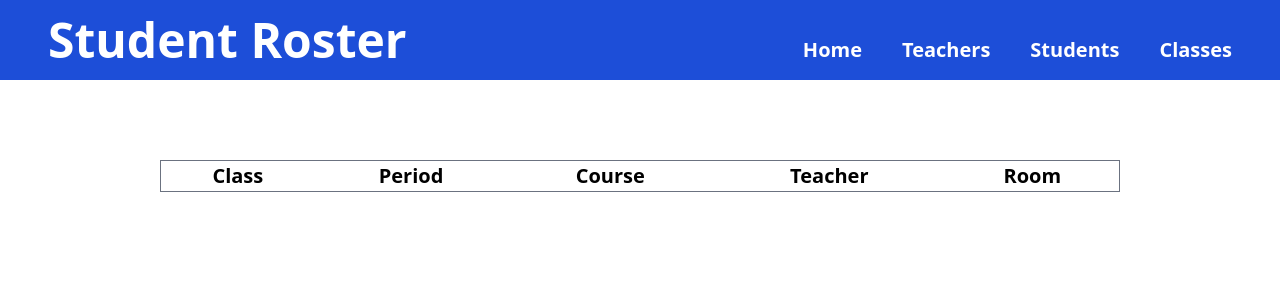
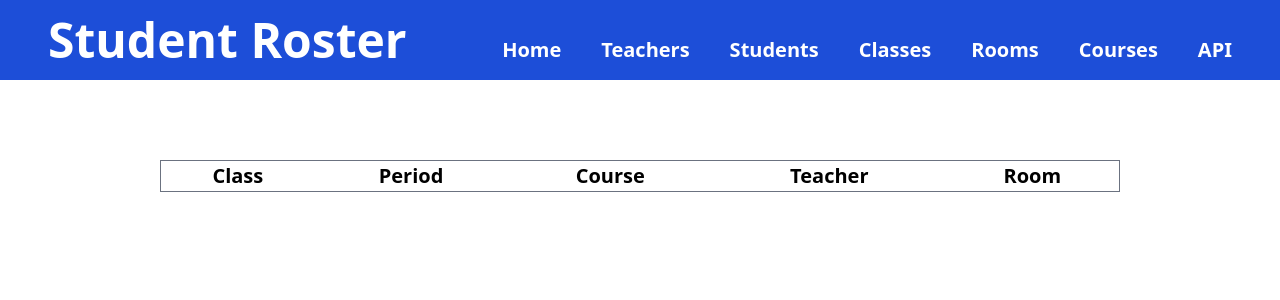
Before and after one commit to Maica08/Student-Rosters, a Flask app: page / in a window 1280 px wide. Shown: the top 300 px of the page. Run offline with Flask 3, Linux system fonts and the light colour scheme; data that the repository does not hold is empty; some libraries are stand-ins or nearby versions.

Commit message:
wip: rooms, roster, courses CRUD and templates

```diff
--- a/app.py
+++ b/app.py
@@ -250,7 +250,7 @@ def update_classes(idclasses):
         ), 200)
 
 @app.route("/classes/<int:idclasses>", methods=["DELETE"])
-def delete_classe(idclasses):
+def delete_class(idclasses):
     query = """DELETE FROM classes WHERE idclasses=%s"""
     rows = commit(query, idclasses)
 
@@ -258,5 +258,159 @@ def delete_classe(idclasses):
         {"message": "data deleted successfully", "rows_affected": rows}
         ), 200)
 
+
+# Rooms CRUD
+
+@app.route("/rooms", methods=["GET"])
+def get_rooms():
+    query = """
+    SELECT
+        idrooms,
+        description,
+        location
+    FROM rooms
+    ORDER BY location
+    """
+    results = execute_template(query)
+
+    if not results:
+        return make_response(jsonify({"message": "data not found"}), 404)
+    return render_template('classes.html', results=results)
+
+@app.route("/rooms", methods=["POST"])
+def add_rooms():
+    data = request.get_json()
+    location = data["location"]
+    description = data.get("description")
+    query = """INSERT INTO rooms (location, description) VALUES (%s, %s)"""
+    rows = commit(query, location, description)
+
+    return make_response(jsonify(
+        {"message": "data created successfully", "rows_affected": rows}
+        ), 201)
+
+@app.route("/rooms/<int:idrooms>", methods=["PUT"])
+def update_rooms(idrooms):
+    data = request.get_json()
+    location = data["location"]
+    description = data.get("description")
+
+    query = """UPDATE rooms SET location=%s, description=%s WHERE idrooms=%s"""
+    rows = commit(query, location, description, idrooms)
+
+    return make_response(jsonify(
+        {"message": "data updated successfully", "rows_affected": rows}
+        ), 200)
+
+@app.route("/rooms/<int:idrooms>", methods=["DELETE"])
+def delete_room(idrooms):
+    query = """DELETE FROM rooms WHERE idrooms=%s"""
+    rows = commit(query, idrooms)
+
+    return make_response(jsonify(
+        {"message": "data deleted successfully", "rows_affected": rows}
+        ), 200)
+
+# Courses CRUD
+
+@app.route("/courses", methods=["GET"])
+def get_courses():
+    query = """
+    SELECT
+        idcourses,
+        name,
+        code
+    FROM courses
+    ORDER BY location
+    """
+    results = execute_template(query)
+
+    if not results:
+        return make_response(jsonify({"message": "data not found"}), 404)
+    return render_template('classes.html', results=results)
+
+@app.route("/courses", methods=["POST"])
+def add_courses():
+    data = request.get_json()
+    name = data["name"]
+    code = data["code"]
+    query = """INSERT INTO courses (name, code) VALUES (%s, %s)"""
+    rows = commit(query, name, code)
+
+    return make_response(jsonify(
+        {"message": "data created successfully", "rows_affected": rows}
+        ), 201)
+
+@app.route("/courses/<int:idcourses>", methods=["PUT"])
+def update_courses(idcourses):
+    data = request.get_json()
+    name = data["name"]
+    code = data["code"]
+
+    query = """UPDATE courses SET name=%s, code=%s WHERE idcourses=%s"""
+    rows = commit(query, name, code, idcourses)
+
+    return make_response(jsonify(
+        {"message": "data updated successfully", "rows_affected": rows}
+        ), 200)
+
+@app.route("/courses/<int:idcourses>", methods=["DELETE"])
+def delete_course(idcourses):
+    query = """DELETE FROM courses WHERE idcourses=%s"""
+    rows = commit(query, idcourses)
+
+    return make_response(jsonify(
+        {"message": "data deleted successfully", "rows_affected": rows}
+        ), 200)
+
+# Roster CRUD
+
+@app.route("/roster", methods=["GET"])
+def get_roster():
+    query = """SELECT * FROM roster ORDER BY firstname"""
+    results = execute_template(query)
+
+    if not results:
+        return make_response(jsonify({"message": "data not found"}), 404)
+    return render_template('roster.html', results=results)
+
+@app.route("/roster", methods=["POST"])
+def add_roster():
+    data = request.get_json()
+    idclass = data.get("idclass")
+    idstudent = data.get("idstudent")
+    idteacher = data.get("idteacher")
+
+    query = """INSERT INTO roster (idclass, idstudent, idteacher) VALUES (%s, %s, %s)"""
+    rows = commit(query, idclass, idstudent, idteacher)
+
+    return make_response(jsonify(
+        {"message": "data created successfully", "rows_affected": rows}
+        ), 201)
+
+@app.route("/roster/<int:idroster>", methods=["PUT"])
+def update_roster(idroster):
+    data = request.get_json()
+    idclass = data.get("idclass")
+    idstudent = data.get("idstudent")
+    idteacher = data.get("idteacher")
+
+    query = """UPDATE roster SET idclass=%s, idstudent=%s, idteacher=%s WHERE idroster=%s"""
+    rows = commit(query, idclass, idstudent, idteacher, idroster)
+
+    return make_response(jsonify(
+        {"message": "data updated successfully", "rows_affected": rows}
+        ), 200)
+
+@app.route("/roster/<int:idroster>", methods=["DELETE"])
+def delete_roster(idroster):
+    query = """DELETE FROM roster WHERE idroster=%s"""
+    rows = commit(query, idroster)
+
+    return make_response(jsonify(
+        {"message": "data deleted successfully", "rows_affected": rows}
+        ), 200)
+
+
 if __name__ == "__main__":
     app.run(debug=True)
--- a/templates/base.html
+++ b/templates/base.html
@@ -15,6 +15,9 @@
             <a href="/teachers">Teachers</a>
             <a href="/students">Students</a>
             <a href="/classes">Classes</a>
+            <a href="/rooms">Rooms</a>
+            <a href="/courses">Courses</a>
+            <a href="/api">API</a>
         </div>
     </div>
     {% block content %}{% endblock %}
```
Also changed, not shown: templates/courses.html (added), templates/rooms.html (added), templates/roster.html (added).
